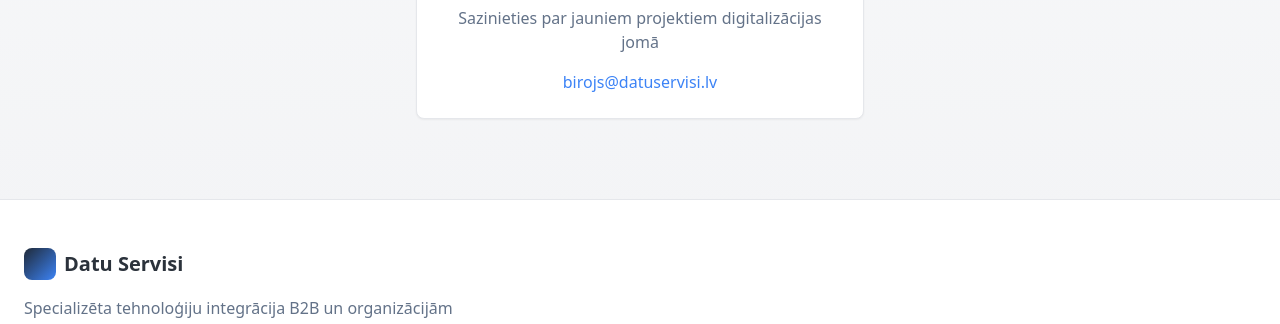
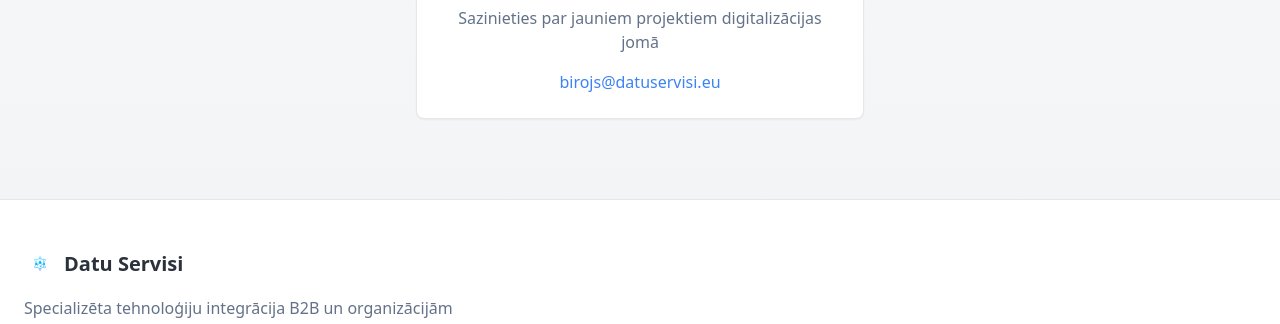
Before and after one commit to deDavil/baltic-tech-connect, a React (Vite) app: page / in a window 1280 px wide. Shown: the part 4107-4431 px from the top of the page. Built offline with nearby package versions, Linux system fonts and the light colour scheme.

Commit message:
Update footer logo and email link

```diff
--- a/src/components/Contact.tsx
+++ b/src/components/Contact.tsx
@@ -25,9 +25,12 @@ const Contact = () => {
               <p className="text-muted-foreground mb-4">
                 Sazinieties par jauniem projektiem digitalizācijas jomā
               </p>
-              <p className="text-accent font-medium">
-                birojs@datuservisi.lv
-              </p>
+              <a
+                href="mailto:birojs@datuservisi.eu"
+                className="text-accent font-medium hover:underline"
+              >
+                birojs@datuservisi.eu
+              </a>
             </CardContent>
           </Card>
         </div>
--- a/src/components/Footer.tsx
+++ b/src/components/Footer.tsx
@@ -1,4 +1,5 @@
 import { Separator } from "@/components/ui/separator";
+import logo from "@/assets/logo.png";
 
 const Footer = () => {
   return (
@@ -6,7 +7,7 @@ const Footer = () => {
       <div className="container mx-auto px-6 py-12">
         <div className="max-w-md">
           <div className="flex items-center space-x-2 mb-4">
-            <div className="w-8 h-8 bg-gradient-primary rounded-lg"></div>
+            <img src={logo} alt="Datu Servisi logo" className="w-8 h-8" />
             <span className="text-xl font-bold text-foreground">Datu Servisi</span>
           </div>
           <p className="text-muted-foreground mb-4">
```
